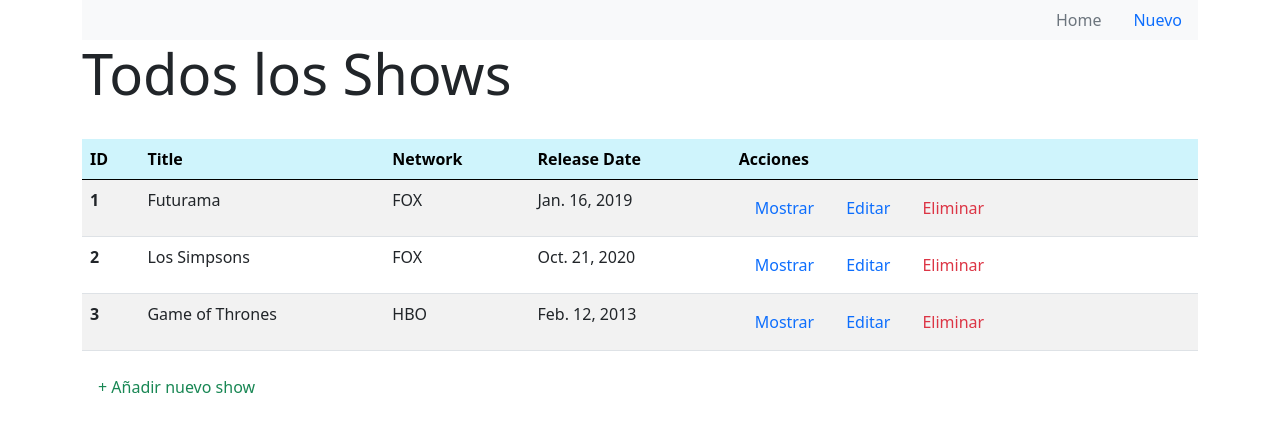
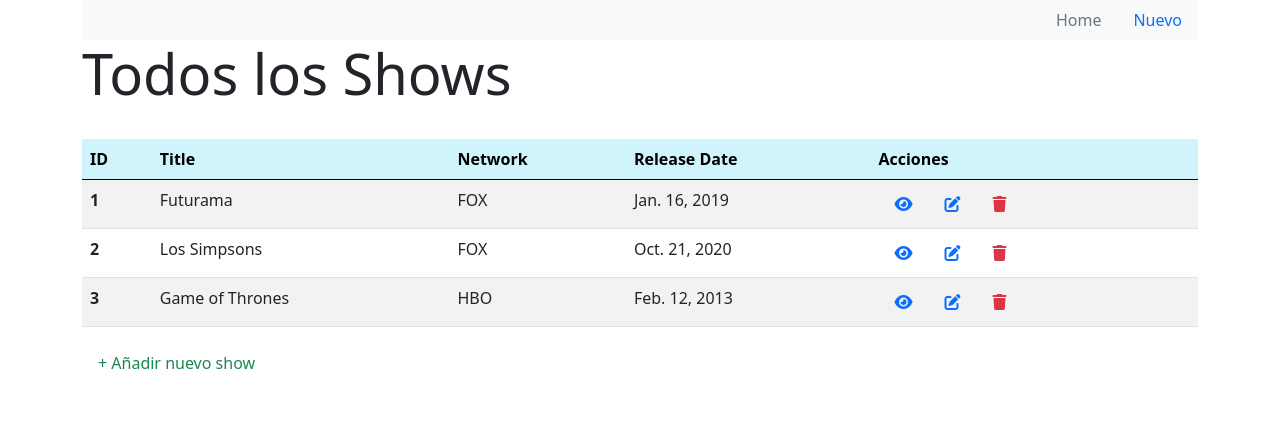
Before and after one commit to ivanpatriciop/tv-shows, a Django app: page /shows in a window 1280 px wide. Shown: the top 432 px of the page. Run offline with Django 3.2, Linux system fonts and the light colour scheme; data comes from the database, SQL or seed files in the repository; some libraries are stand-ins or nearby versions.

Commit message:
version final

```diff
--- a/tv_shows/tv_shows_app/templates/index.html
+++ b/tv_shows/tv_shows_app/templates/index.html
@@ -9,7 +9,7 @@
     <title>Read All</title>
     <link href="https://cdn.jsdelivr.net/npm/bootstrap@5.0.2/dist/css/bootstrap.min.css" rel="stylesheet" integrity="sha384-EVSTQN3/azprG1Anm3QDgpJLIm9Nao0Yz1ztcQTwFspd3yD65VohhpuuCOmLASjC" crossorigin="anonymous">
     <script src="https://cdn.jsdelivr.net/npm/bootstrap@5.0.2/dist/js/bootstrap.bundle.min.js" integrity="sha384-MrcW6ZMFYlzcLA8Nl+NtUVF0sA7MsXsP1UyJoMp4YLEuNSfAP+JcXn/tWtIaxVXM" crossorigin="anonymous"></script>
-
+    <script src="https://kit.fontawesome.com/85c271c130.js" crossorigin="anonymous"></script>
 </head>
 
 
@@ -49,9 +49,9 @@
                     <td>{{show.release_date}}</td>
                     <td>
                         <nav class="nav">
-                            <a class="nav-link active text-primary" aria-current="page" href="/shows/{{show.id}}">Mostrar</a>
-                            <a class="nav-link active  text-primary" aria-current="page" href="/shows/{{show.id}}/edit">Editar</a>
-                            <a class="nav-link text-danger" href="/shows/{{show.id}}/destroy">Eliminar</a>
+                            <a class="nav-link active text-primary fas fa-eye" aria-current="page" href="/shows/{{show.id}}"></a>
+                            <a class="nav-link active  text-primary fas fa-edit" aria-current="page" href="/shows/{{show.id}}/edit"></a>
+                            <a class="nav-link text-danger fas fa-trash" href="/shows/{{show.id}}/destroy"></a>
                         </nav>
                     </td>
                 </tr>
--- a/tv_shows/tv_shows_app/templates/readOne.html
+++ b/tv_shows/tv_shows_app/templates/readOne.html
@@ -9,7 +9,7 @@
     <title>Read One</title>
     <link href="https://cdn.jsdelivr.net/npm/bootstrap@5.0.2/dist/css/bootstrap.min.css" rel="stylesheet" integrity="sha384-EVSTQN3/azprG1Anm3QDgpJLIm9Nao0Yz1ztcQTwFspd3yD65VohhpuuCOmLASjC" crossorigin="anonymous">
     <script src="https://cdn.jsdelivr.net/npm/bootstrap@5.0.2/dist/js/bootstrap.bundle.min.js" integrity="sha384-MrcW6ZMFYlzcLA8Nl+NtUVF0sA7MsXsP1UyJoMp4YLEuNSfAP+JcXn/tWtIaxVXM" crossorigin="anonymous"></script>
-
+    <script src="https://kit.fontawesome.com/85c271c130.js" crossorigin="anonymous"></script>
 </head>
 
 
@@ -63,8 +63,8 @@
             </dd>
         </dl>
         <nav class="nav">
-            <a class="nav-link active border-end border-primary order border-2" aria-current="page" href="/shows/{{one_show.id}}/edit">Editar</a>
-            <a class="nav-link" href="/shows/{{one_show.id}}/destroy">Eliminar</a>
+            <a class="nav-link active border-end border-primary border- text-primary fas fa-edit" aria-current="page" href="/shows/{{one_show.id}}/edit"></a>
+            <a class="nav-link text-danger fas fa-trash" href="/shows/{{one_show.id}}/destroy"></a>
 
         </nav>
 
```
